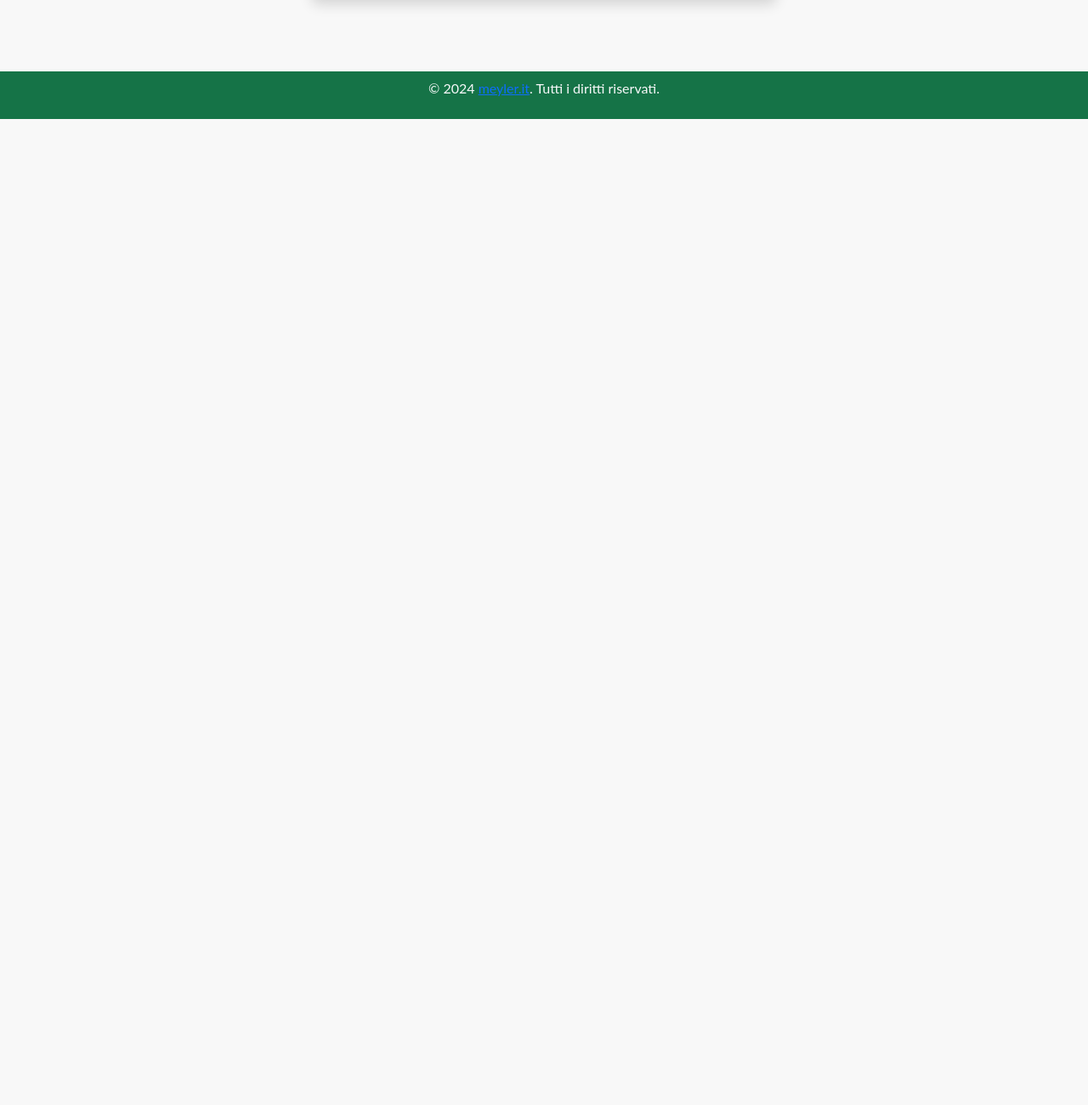
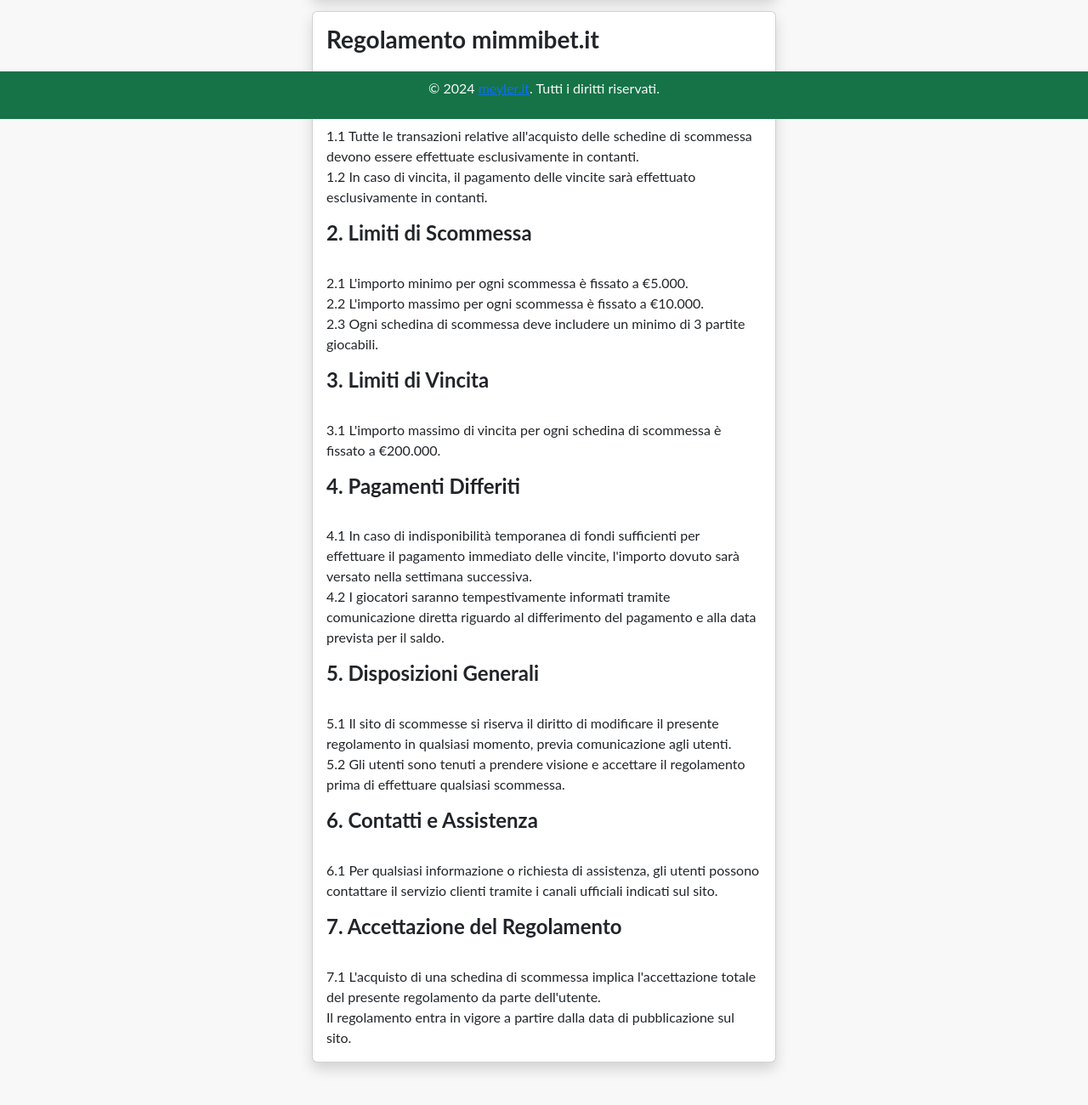
Before and after one commit to p-josue/mimmibet.it, a website: page public/index.html in a window 1280 px wide. Shown: the part 660-1960 px from the top of the page at 85% size. Before the commit the page ends 848 px from the top, so only its background shows below. Drawn offline with nearby package versions, Linux system fonts and the light colour scheme; no server answers.

Commit message:
index new
asd

```diff
--- a/public/index.html
+++ b/public/index.html
@@ -33,7 +33,8 @@
                                         <label for="code" class="form-label"><span><h3 class="text-center"><b>Hai già giocato la tua schedina?</b></h3></span></br>
                                             <span>Fantastico, adesso è il momento di incrociare le dita.</br>Clicca sul pulsante qui sotto per visualizzare la tua schedina e scoprire se sei sul punto di cambiare la tua vita!</span></label>
                                         <div class="d-flex mt-3">
-                                            <input type="text" class="form-control me-2" id="code" placeholder="Codice Schedina di 4 caratteri" name="id">
+                                            <input type="text" class="form-control me-2" id="code"
+                                                   placeholder="Codice Schedina di 4 caratteri" name="id">
                                             <button type="submit" class="btn btn-success">Cerca</button>
                                         </div>
                                     </div>
@@ -42,10 +43,43 @@
                         </div>
                         <div class="card mt-3 shadow">
                             <div class="card-body">
-                                <span><h3 class="text-center"><b>Non hai ancora giocato la schedina?</b></h3></br> È il momento perfetto per iniziare, non lasciare che questa opportunità ti sfugga! </br>Clicca il pulsante qui sotto e gioca la tua schedina in autonomia.</br>Chissà, potresti essere il prossimo a diventare ricco! Non aspettare, la fortuna ti aspetta!</span>
+                                <span><h3 class="text-center"><b>Non hai ancora giocato la schedina?</b></h3></br> È il momento perfetto per iniziare, non lasciare che questa opportunità ti sfugga! </br>
+                                    Clicca il pulsante qui sotto e gioca la tua schedina in autonomia.</br>Chissà, potresti essere il prossimo a diventare ricco! Non aspettare, la fortuna ti aspetta!</span>
                                 <div class="d-flex justify-content-center mt-2">
                                     <a href="/play" class="btn btn-success mt-3">Crea la tua schedina</a>
                                 </div>
+                            </div>
+                        </div>
+                        <div class="card mt-3 shadow">
+                            <div class="card-body">
+                                <span><h3 class="m-0 p-0"><b>Regolamento mimmibet.it</b></h3><br></span>
+                                <span><h4 class=""><b>1. Pagamento in Contanti</b></h4><br></span>
+                                <span class="ml-3">1.1 Tutte le transazioni relative all'acquisto delle schedine di scommessa devono essere effettuate esclusivamente in contanti.<br></span>
+                                <span class="ml-3">1.2 In caso di vincita, il pagamento delle vincite sarà effettuato esclusivamente in contanti.<br></span>
+
+                                <span class="ml-3"><h4 class="mt-3"><b>2. Limiti di Scommessa</b></h4><br></span>
+                                <span class="ml-3">2.1 L'importo minimo per ogni scommessa è fissato a €5.000.<br></span>
+                                <span class="ml-3">2.2 L'importo massimo per ogni scommessa è fissato a €10.000.<br></span>
+                                <span class="ml-3">2.3 Ogni schedina di scommessa deve includere un minimo di 3 partite giocabili.<br></span>
+
+                                <span class="ml-3"><h4 class="mt-3"><b>3. Limiti di Vincita</b></h4><br></span>
+                                <span class="ml-3">3.1 L'importo massimo di vincita per ogni schedina di scommessa è fissato a €200.000.<br></span>
+
+                                <span class="ml-3"><h4 class="mt-3"><b>4. Pagamenti Differiti</b></h4><br></span>
+                                <span class="ml-3">4.1 In caso di indisponibilità temporanea di fondi sufficienti per effettuare il pagamento immediato delle vincite, l'importo dovuto sarà versato nella settimana successiva.<br></span>
+                                <span class="ml-3">4.2 I giocatori saranno tempestivamente informati tramite comunicazione diretta riguardo al differimento del pagamento e alla data prevista per il saldo.<br></span>
+
+                                <span class="ml-3"><h4 class="mt-3"><b>5. Disposizioni Generali</b></h4><br></span>
+                                <span class="ml-3">5.1 Il sito di scommesse si riserva il diritto di modificare il presente regolamento in qualsiasi momento, previa comunicazione agli utenti.<br></span>
+                                <span class="ml-3">5.2 Gli utenti sono tenuti a prendere visione e accettare il regolamento prima di effettuare qualsiasi scommessa.<br></span>
+
+                                <span class="ml-3"><h4 class="mt-3"><b>6. Contatti e Assistenza</b></h4><br></span>
+                                <span class="ml-3">6.1 Per qualsiasi informazione o richiesta di assistenza, gli utenti possono contattare il servizio clienti tramite i canali ufficiali indicati sul sito.<br></span>
+
+                                <span class="ml-3"><h4 class="mt-3"><b>7. Accettazione del Regolamento</b></h4><br></span>
+                                <span class="ml-3">7.1 L'acquisto di una schedina di scommessa implica l'accettazione totale del presente regolamento da parte dell'utente.<br></span>
+
+                                <span class="ml-3">Il regolamento entra in vigore a partire dalla data di pubblicazione sul sito.</span>
                             </div>
                         </div>
                     </div>
```
Also changed, not shown: data/betting.json (+1 -1 lines).
